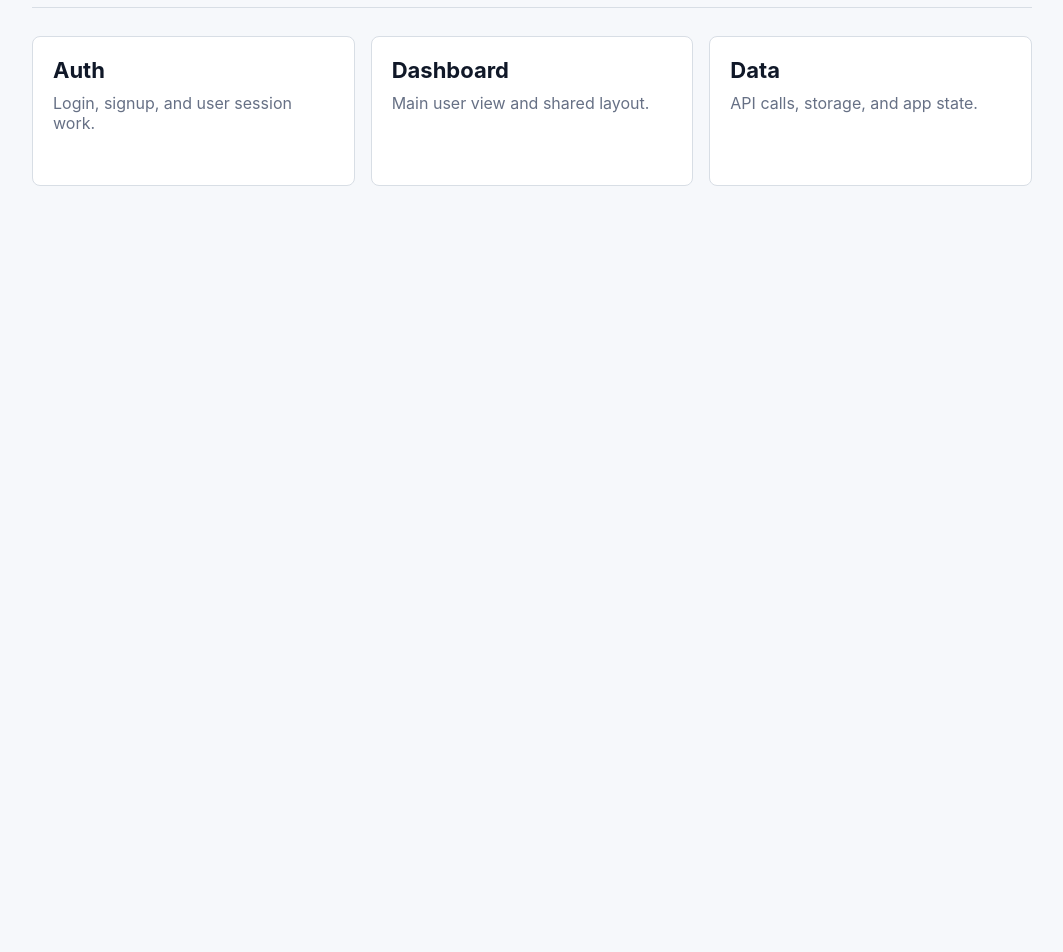
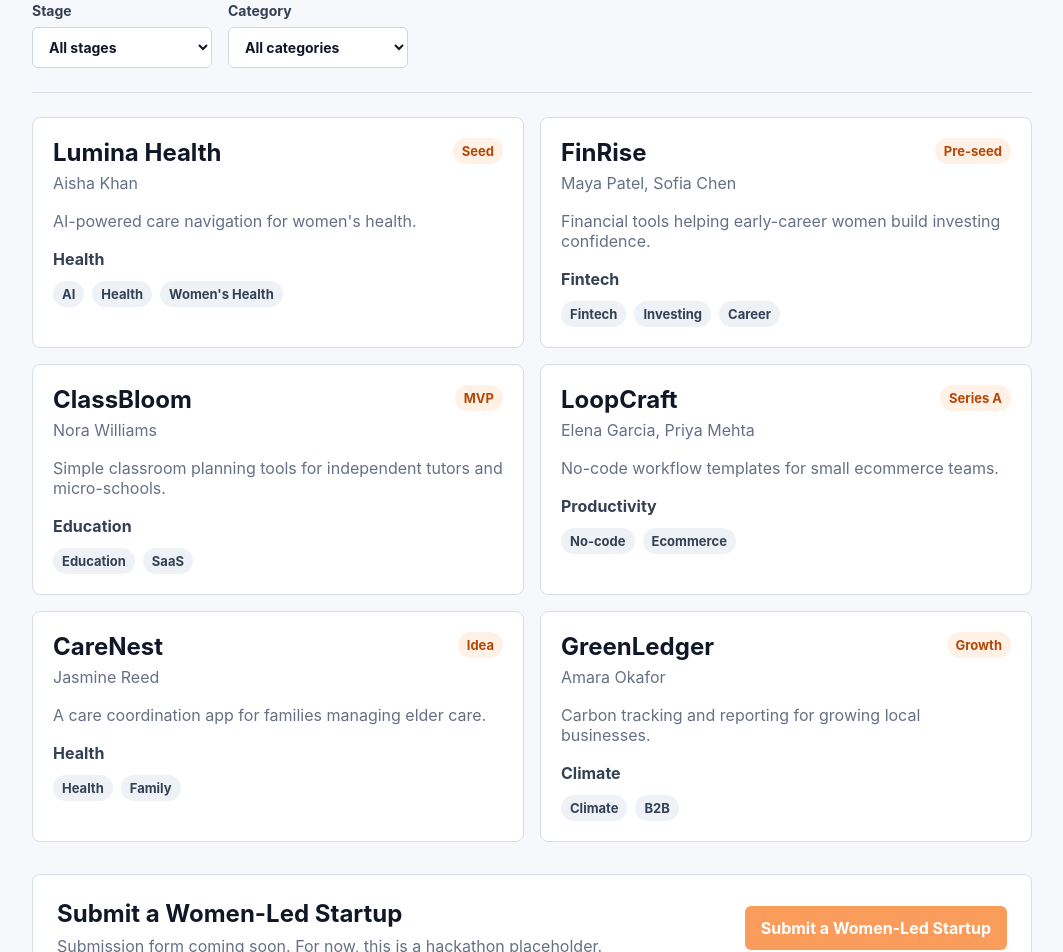
Before and after one commit to phobeetan/rooted, a React (Vite) app: page / in a window 1280 px wide. Shown: the part 360-1312 px from the top of the page, without its empty margins (108-1171 px from the left). Before the commit the page ends 800 px from the top, so only its background shows below. Built offline with nearby package versions, Linux system fonts and the light colour scheme.

Commit message:
initial yc branch

```diff
--- a/src/App.css
+++ b/src/App.css
@@ -1,14 +1,14 @@
 .app {
   width: min(100%, 1040px);
   margin: 0 auto;
-  padding: 48px 20px;
+  padding: 40px 20px;
 }
 
 .hero {
   display: flex;
   flex-direction: column;
   gap: 16px;
-  min-height: 320px;
+  padding: 72px 0 40px;
   justify-content: center;
   border-bottom: 1px solid #d8dee5;
 }
@@ -18,8 +18,8 @@
   margin: 0;
   padding: 6px 10px;
   border-radius: 999px;
-  color: #0f766e;
-  background: #d9f4f0;
+  color: #b54708;
+  background: #fff1e6;
   font-size: 14px;
   font-weight: 700;
   text-transform: uppercase;
@@ -28,7 +28,7 @@
 .hero h1 {
   margin: 0;
   color: #101828;
-  font-size: clamp(48px, 9vw, 96px);
+  font-size: clamp(42px, 8vw, 76px);
   line-height: 1;
 }
 
@@ -39,30 +39,137 @@
   font-size: 20px;
 }
 
-.features {
-  display: grid;
-  grid-template-columns: repeat(3, minmax(0, 1fr));
+.filters {
+  display: flex;
+  flex-wrap: wrap;
   gap: 16px;
-  padding-top: 28px;
+  padding: 24px 0;
+  border-bottom: 1px solid #d8dee5;
 }
 
-.featureCard {
-  min-height: 150px;
+.filters label {
+  display: flex;
+  flex-direction: column;
+  gap: 8px;
+  color: #344054;
+  font-size: 14px;
+  font-weight: 700;
+}
+
+.filters select {
+  min-width: 180px;
+  padding: 10px 12px;
+  border: 1px solid #cfd6df;
+  border-radius: 6px;
+  color: #101828;
+  background: #ffffff;
+  font: inherit;
+}
+
+.startupList {
+  display: grid;
+  grid-template-columns: repeat(2, minmax(0, 1fr));
+  gap: 16px;
+  padding: 24px 0;
+}
+
+.startupCard {
   padding: 20px;
   border: 1px solid #d8dee5;
   border-radius: 8px;
   background: #ffffff;
 }
 
-.featureCard h2 {
-  margin: 0 0 10px;
-  color: #101828;
-  font-size: 22px;
+.startupHeader {
+  display: flex;
+  align-items: flex-start;
+  justify-content: space-between;
+  gap: 12px;
 }
 
-.featureCard p {
+.startupHeader h2 {
+  margin: 0 0 6px;
+  color: #101828;
+  font-size: 24px;
+}
+
+.startupHeader p,
+.description,
+.submit p {
   margin: 0;
   color: #667085;
+}
+
+.startupHeader span,
+.meta span {
+  display: inline-flex;
+  width: fit-content;
+  padding: 5px 9px;
+  border-radius: 999px;
+  font-size: 13px;
+  font-weight: 700;
+}
+
+.startupHeader span {
+  flex: 0 0 auto;
+  color: #b54708;
+  background: #fff1e6;
+}
+
+.description {
+  margin-top: 18px;
+}
+
+.meta {
+  display: flex;
+  flex-direction: column;
+  gap: 12px;
+  margin-top: 18px;
+}
+
+.meta strong {
+  color: #344054;
+}
+
+.meta div {
+  display: flex;
+  flex-wrap: wrap;
+  gap: 8px;
+}
+
+.meta span {
+  color: #344054;
+  background: #eef2f6;
+}
+
+.submit {
+  display: flex;
+  align-items: center;
+  justify-content: space-between;
+  gap: 18px;
+  margin-top: 8px;
+  padding: 24px;
+  border: 1px solid #d8dee5;
+  border-radius: 8px;
+  background: #ffffff;
+}
+
+.submit h2 {
+  margin: 0 0 8px;
+  color: #101828;
+}
+
+.submit button {
+  flex: 0 0 auto;
+  padding: 12px 16px;
+  border: 0;
+  border-radius: 6px;
+  color: #ffffff;
+  background: #f97316;
+  font: inherit;
+  font-weight: 700;
+  cursor: not-allowed;
+  opacity: 0.7;
 }
 
 @media (max-width: 760px) {
@@ -71,10 +178,21 @@
   }
 
   .hero {
-    min-height: 280px;
+    padding: 48px 0 32px;
   }
 
-  .features {
+  .filters,
+  .submit {
+    flex-direction: column;
+    align-items: stretch;
+  }
+
+  .filters select,
+  .submit button {
+    width: 100%;
+  }
+
+  .startupList {
     grid-template-columns: 1fr;
   }
 }
--- a/src/App.jsx
+++ b/src/App.jsx
@@ -1,38 +1,132 @@
+import { useState } from 'react'
 import './App.css'
 
-const features = [
+const startups = [
   {
-    title: 'Auth',
-    description: 'Login, signup, and user session work.',
+    name: 'Lumina Health',
+    founders: ['Aisha Khan'],
+    description: "AI-powered care navigation for women's health.",
+    category: 'Health',
+    stage: 'Seed',
+    tags: ['AI', 'Health', "Women's Health"],
   },
   {
-    title: 'Dashboard',
-    description: 'Main user view and shared layout.',
+    name: 'FinRise',
+    founders: ['Maya Patel', 'Sofia Chen'],
+    description: 'Financial tools helping early-career women build investing confidence.',
+    category: 'Fintech',
+    stage: 'Pre-seed',
+    tags: ['Fintech', 'Investing', 'Career'],
   },
   {
-    title: 'Data',
-    description: 'API calls, storage, and app state.',
+    name: 'ClassBloom',
+    founders: ['Nora Williams'],
+    description: 'Simple classroom planning tools for independent tutors and micro-schools.',
+    category: 'Education',
+    stage: 'MVP',
+    tags: ['Education', 'SaaS'],
+  },
+  {
+    name: 'LoopCraft',
+    founders: ['Elena Garcia', 'Priya Mehta'],
+    description: 'No-code workflow templates for small ecommerce teams.',
+    category: 'Productivity',
+    stage: 'Series A',
+    tags: ['No-code', 'Ecommerce'],
+  },
+  {
+    name: 'CareNest',
+    founders: ['Jasmine Reed'],
+    description: 'A care coordination app for families managing elder care.',
+    category: 'Health',
+    stage: 'Idea',
+    tags: ['Health', 'Family'],
+  },
+  {
+    name: 'GreenLedger',
+    founders: ['Amara Okafor'],
+    description: 'Carbon tracking and reporting for growing local businesses.',
+    category: 'Climate',
+    stage: 'Growth',
+    tags: ['Climate', 'B2B'],
   },
 ]
 
+const stages = ['All stages', ...new Set(startups.map((startup) => startup.stage))]
+const categories = ['All categories', ...new Set(startups.map((startup) => startup.category))]
+
 function App() {
+  const [stage, setStage] = useState('All stages')
+  const [category, setCategory] = useState('All categories')
+
+  const filteredStartups = startups.filter((startup) => {
+    return (
+      (stage === 'All stages' || startup.stage === stage) &&
+      (category === 'All categories' || startup.category === category)
+    )
+  })
+
   return (
     <main className="app">
       <section className="hero">
-        <p className="eyebrow">Hackathon Starter</p>
-        <h1>Rooted</h1>
+        <p className="eyebrow">YC-style directory</p>
+        <h1>Women-Led Startups</h1>
         <p className="heroText">
-          A small React app ready for teammates to split work across branches.
+          Discover startups founded or co-founded by women and track their growth stage.
         </p>
       </section>
 
-      <section className="features" aria-label="Feature areas">
-        {features.map((feature) => (
-          <article className="featureCard" key={feature.title}>
-            <h2>{feature.title}</h2>
-            <p>{feature.description}</p>
+      <section className="filters" aria-label="Startup filters">
+        <label>
+          Stage
+          <select value={stage} onChange={(event) => setStage(event.target.value)}>
+            {stages.map((stageOption) => (
+              <option key={stageOption}>{stageOption}</option>
+            ))}
+          </select>
+        </label>
+
+        <label>
+          Category
+          <select value={category} onChange={(event) => setCategory(event.target.value)}>
+            {categories.map((categoryOption) => (
+              <option key={categoryOption}>{categoryOption}</option>
+            ))}
+          </select>
+        </label>
+      </section>
+
+      <section className="startupList" aria-label="Women-led startups">
+        {filteredStartups.map((startup) => (
+          <article className="startupCard" key={startup.name}>
+            <div className="startupHeader">
+              <div>
+                <h2>{startup.name}</h2>
+                <p>{startup.founders.join(', ')}</p>
+              </div>
+              <span>{startup.stage}</span>
+            </div>
+
+            <p className="description">{startup.description}</p>
+
+            <div className="meta">
+              <strong>{startup.category}</strong>
+              <div>
+                {startup.tags.map((tag) => (
+                  <span key={tag}>{tag}</span>
+                ))}
+              </div>
+            </div>
           </article>
         ))}
+      </section>
+
+      <section className="submit">
+        <div>
+          <h2>Submit a Women-Led Startup</h2>
+          <p>Submission form coming soon. For now, this is a hackathon placeholder.</p>
+        </div>
+        <button disabled>Submit a Women-Led Startup</button>
       </section>
     </main>
   )
```
